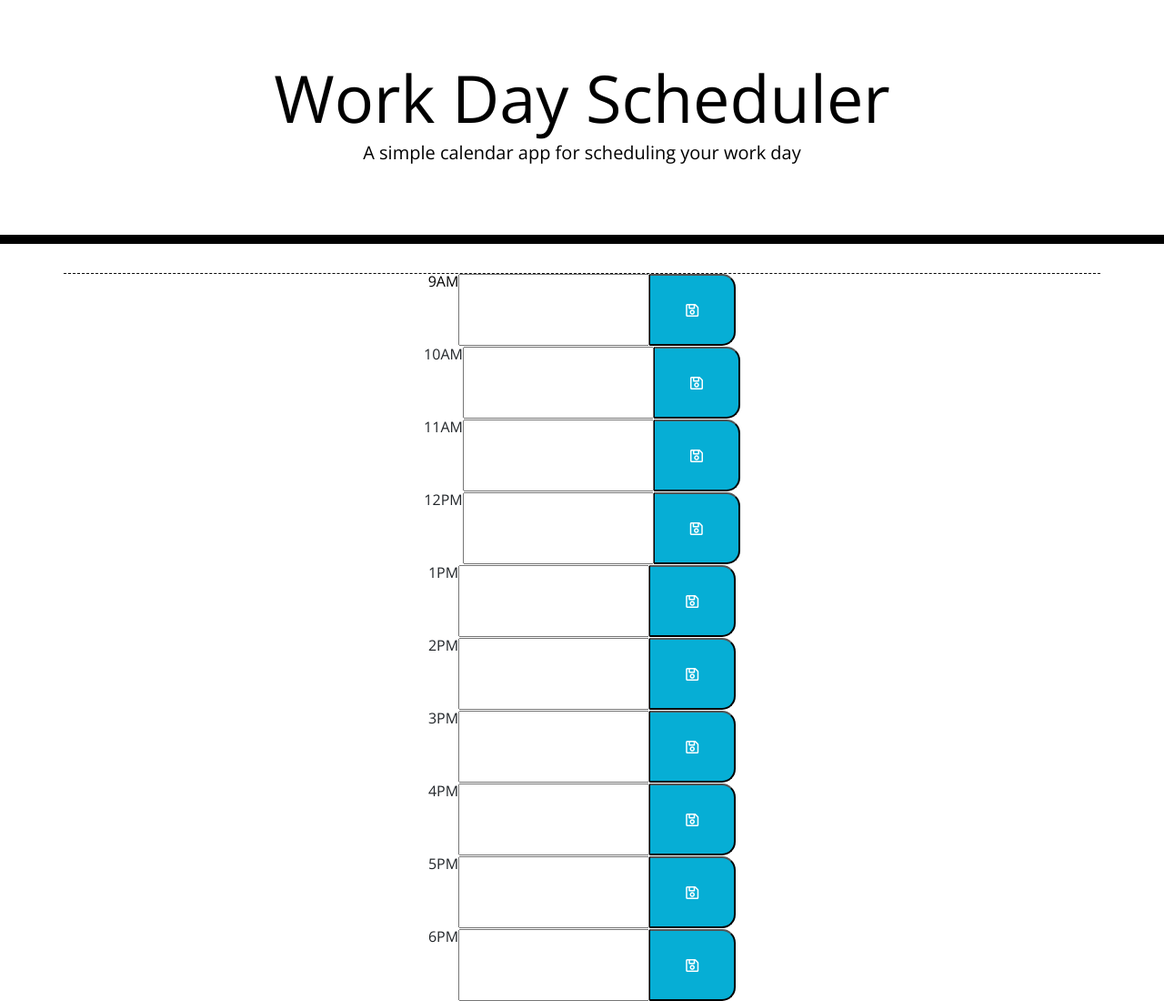
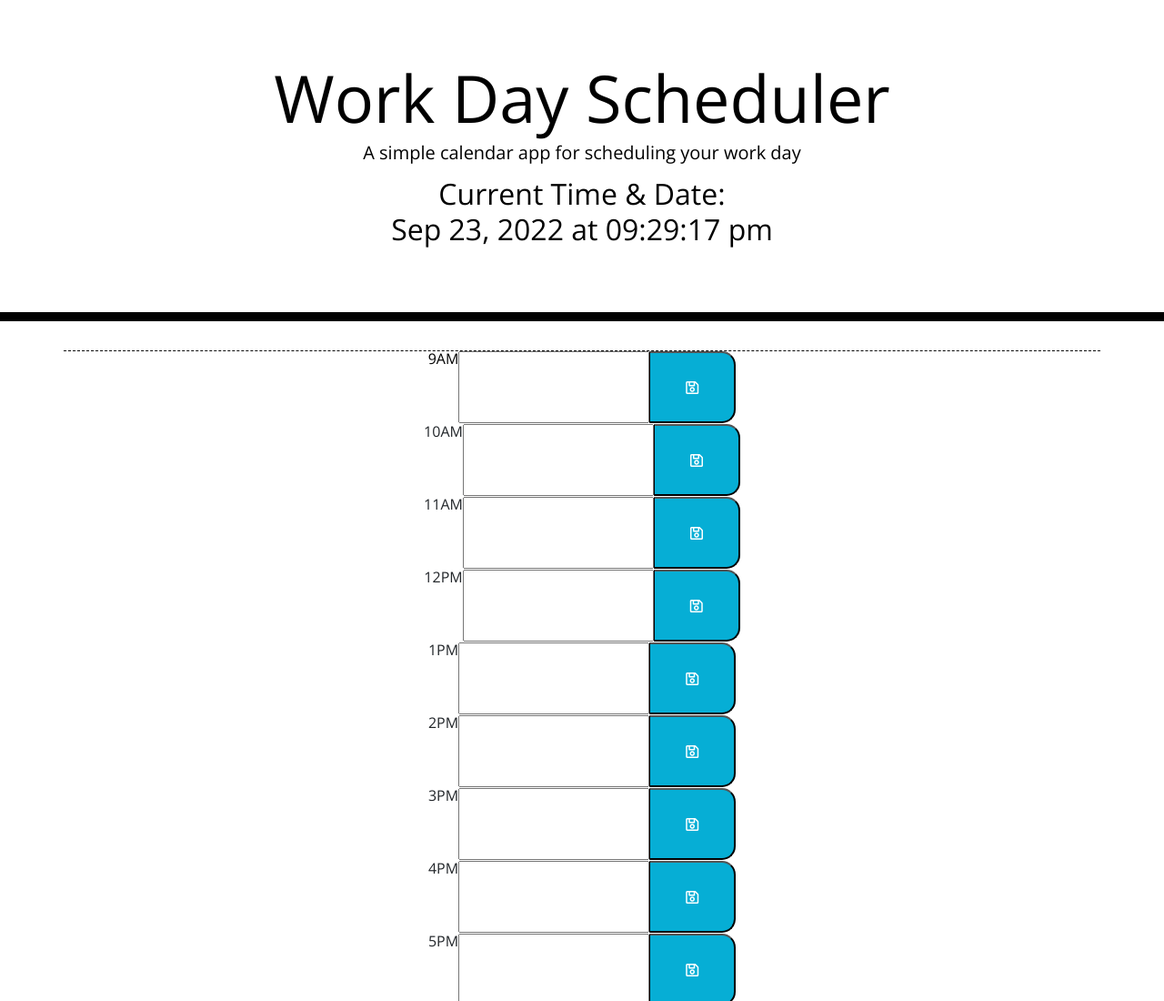
Before and after one commit to HarmanBoparai/Work-Day-Scheduler-Third-Party-APIs, a plain HTML site: page index.html in a window 1280 px wide. Shown: the top 1100 px of the page at 91% size. Drawn offline with nearby package versions, Linux system fonts and the light colour scheme.

Commit message:
created function for displaying current date and time

```diff
--- a/assets/script.js
+++ b/assets/script.js
@@ -0,0 +1,11 @@
+
+
+var timeDisplayEl = $('#time-display');
+
+// function for displaying current date and time
+function displayTime() {
+    var rightNow = moment().format('MMM DD, YYYY [at] hh:mm:ss a');
+    timeDisplayEl.text(rightNow);
+  }
+  setInterval(displayTime, 1000);
+console.log(moment().format()); //console log it to see it
--- a/index.html
+++ b/index.html
@@ -17,6 +17,7 @@
       <h1 class="display-3">Work Day Scheduler</h1>
       <p class="lead">A simple calendar app for scheduling your work day</p>
       <p id="currentDay" class="lead"></p>
+      <h2>Current Time &amp; Date: <br /><span id="time-display">00:00:00</span></h2>
     </header>
     <div class="container">
       <!-- Timeblocks go here -->
@@ -70,8 +71,9 @@
       <button type = "savebutton12" class = "saveBtn col-md-1"><i class = "far fa-save"></i></button>
       </div>
 
-   <script src="./assets/script.js"></script>
+
   <script src="https://code.jquery.com/jquery-3.4.1.min.js"></script>
     <script src="https://cdnjs.cloudflare.com/ajax/libs/moment.js/2.24.0/moment.min.js"></script>
+    <script src="./assets/script.js"></script>
   </body>
 </html>
```
